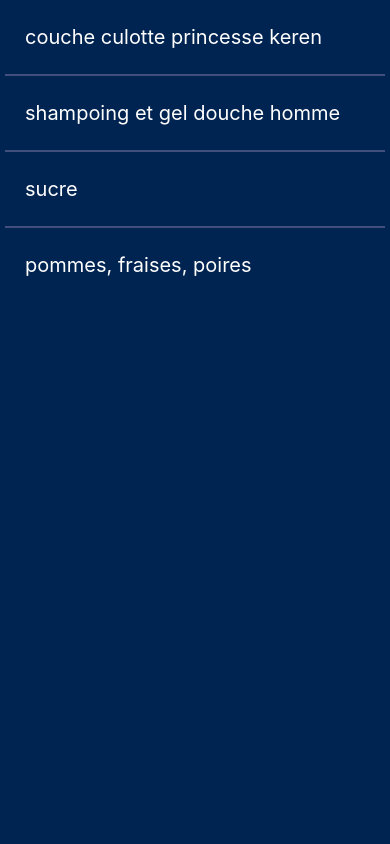
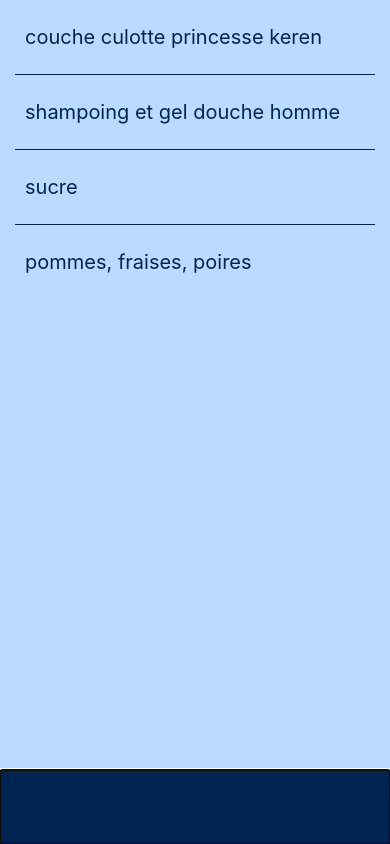
Before and after one commit to raphaelboukara/kadi, a React Native app: screen / in a window 390 px wide. Built offline with nearby package versions, Linux system fonts and the light colour scheme.

Commit message:
[FEATURE] <ToBuyInput/>

```diff
--- a/src/App.js
+++ b/src/App.js
@@ -4,6 +4,7 @@ import { createStore } from 'redux';
 import { Provider } from 'react-redux';
 import reducers from './reducers';
 import ToBuys from './components/ToBuys';
+import ToBuyInput from './components/ToBuyInput';
 import style from './style.json';
 
 const store = createStore(
@@ -34,6 +35,7 @@ const App = () => (
 	<Provider store={store}>
 		<View style={styles.container}>
 			<ToBuys/>
+			<ToBuyInput/>
 		</View>
 	</Provider>
 );
--- /dev/null
+++ b/src/components/ToBuyInput/index.js
@@ -0,0 +1,37 @@
+import React, { Component } from 'react';
+import { StyleSheet, KeyboardAvoidingView, TextInput } from 'react-native';
+import { connect } from 'react-redux';
+import PropTypes from 'prop-types';
+import style from './../../style.json';
+
+class ToBuyInput extends Component {
+    constructor(props) {
+        super(props);
+        this.state = { text: '' };
+    }
+
+    render() {
+        return (
+            <KeyboardAvoidingView behavior="position">
+                <TextInput style={styles.input}
+                    onChangeText={(text) => this.setState({text})}
+                    onSubmitEditing={() => this.state.text}
+                    value={this.state.text}
+                    autoCorrect={false}
+                    autoFocus={true}
+                    selectionColor={style.color.text}/>
+            </KeyboardAvoidingView>
+        );
+    }
+}
+
+const styles = StyleSheet.create({
+    input: {
+        padding: 25,
+        fontSize: style.font.size.text,
+        color: style.color.background,
+        backgroundColor: style.color.text
+    }
+});
+
+export default ToBuyInput;
--- a/src/components/ToBuySeparator/index.js
+++ b/src/components/ToBuySeparator/index.js
@@ -9,8 +9,8 @@ const ToBuySeparator = () => (
 const styles = StyleSheet.create({
     separator: {
         borderBottomColor: style.color.border,
-        borderBottomWidth: 2,
-        marginHorizontal: 5
+        borderBottomWidth: 1,
+        marginHorizontal: 15
     }
 });
 
--- a/src/style.json
+++ b/src/style.json
@@ -1,12 +1,8 @@
 {
     "color": {
-        "background": "#002451",
-        "foreground": "#ffffff",
-        "highlightBackground": "#00346e",
-        "selectionBackground": "#003f8e",
-        "border": "#404f7d",
-        "title": "#bbdaff",
-        "text": "#ffffff"
+        "background": "#bbdaff",
+        "border": "#002451",
+        "text": "#002451"
     },
     "font": {
         "size": {
```
